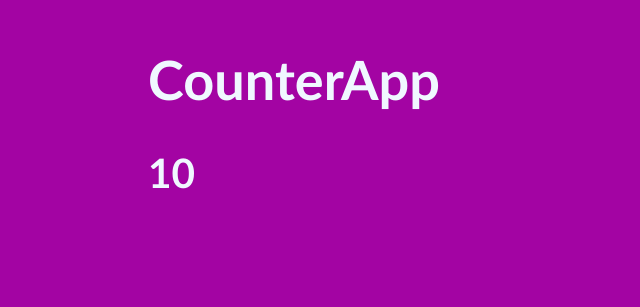
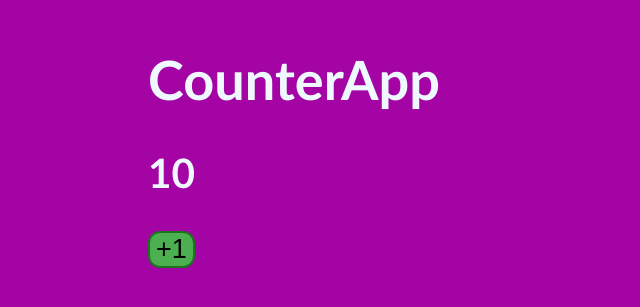
Before and after one commit to SilvanaZ/Thounder_Clouds, a React (Vite) app in the folder ThunderClouds-app/: page / in a window 1280 px wide. Shown: the part 137-444 px from the top of the page, without its empty margins (0-640 px from the left). Built offline with nearby package versions, Linux system fonts and the light colour scheme.

Commit message:
Creating CounterApp

```diff
--- a/ThunderClouds-app/src/CounterApp.jsx
+++ b/ThunderClouds-app/src/CounterApp.jsx
@@ -1,10 +1,17 @@
 import PropTypes from "prop-types";
 
 export const CounterApp = ({ value }) => {
+  const handleAdd = (event) => {
+    // console.log(event);
+    console.log('+1');
+    value += 1;
+  };
+
   return (
     <>
       <h1>CounterApp</h1>
       <h2> {value} </h2>
+      <button onClick={handleAdd}>+1</button>
     </>
   );
 };
@@ -12,3 +19,11 @@ export const CounterApp = ({ value }) => {
 CounterApp.propTypes = {
   value: PropTypes.number.isRequired,
 };
+
+/* <button onClick={(event) => handleAdd(event, "Hola Ro")}>
+        clickeame
+      </button>   -> esto va en el RETURN
+
+      const handleAdd = (event, newValue) => {
+  console.log(newValue); ->SE PIDE QUE VAYA FUERA DE LA FUNCION PERO LA PRUEBA FUE DENTRO DE FUNCION Y ANTES DEL RETURN
+};*/
--- a/ThunderClouds-app/src/styles.css
+++ b/ThunderClouds-app/src/styles.css
@@ -1,7 +1,24 @@
-html, body{
-    background-color: rgb(163, 4, 163);
-    color:aliceblue;
-    font-family: 'Trebuchet MS', 'Lucida Sans Unicode', 'Lucida Grande', 'Lucida Sans', Arial, sans-serif;
-    font-size: 1.3rem;
-    padding: 70px;
+html,
+body {
+  background-color: rgb(163, 4, 163);
+  color: aliceblue;
+  font-family: "Trebuchet MS", "Lucida Sans Unicode", "Lucida Grande",
+    "Lucida Sans", Arial, sans-serif;
+  font-size: 1.3rem;
+  padding: 70px;
 }
+
+button {
+  background-color: #4caf50; /* Green */
+  font-size: 1.3rem;
+  border-radius: 12px;
+  border: 2px solid #1d7420;
+  -webkit-transition-duration: 0.4s; /* Safari */
+  transition-duration: 0.4s;
+}
+
+button:hover {
+  background-color: #4caf50; /* Green */
+  color: white;
+  border: 2px solid white;
+}
```
